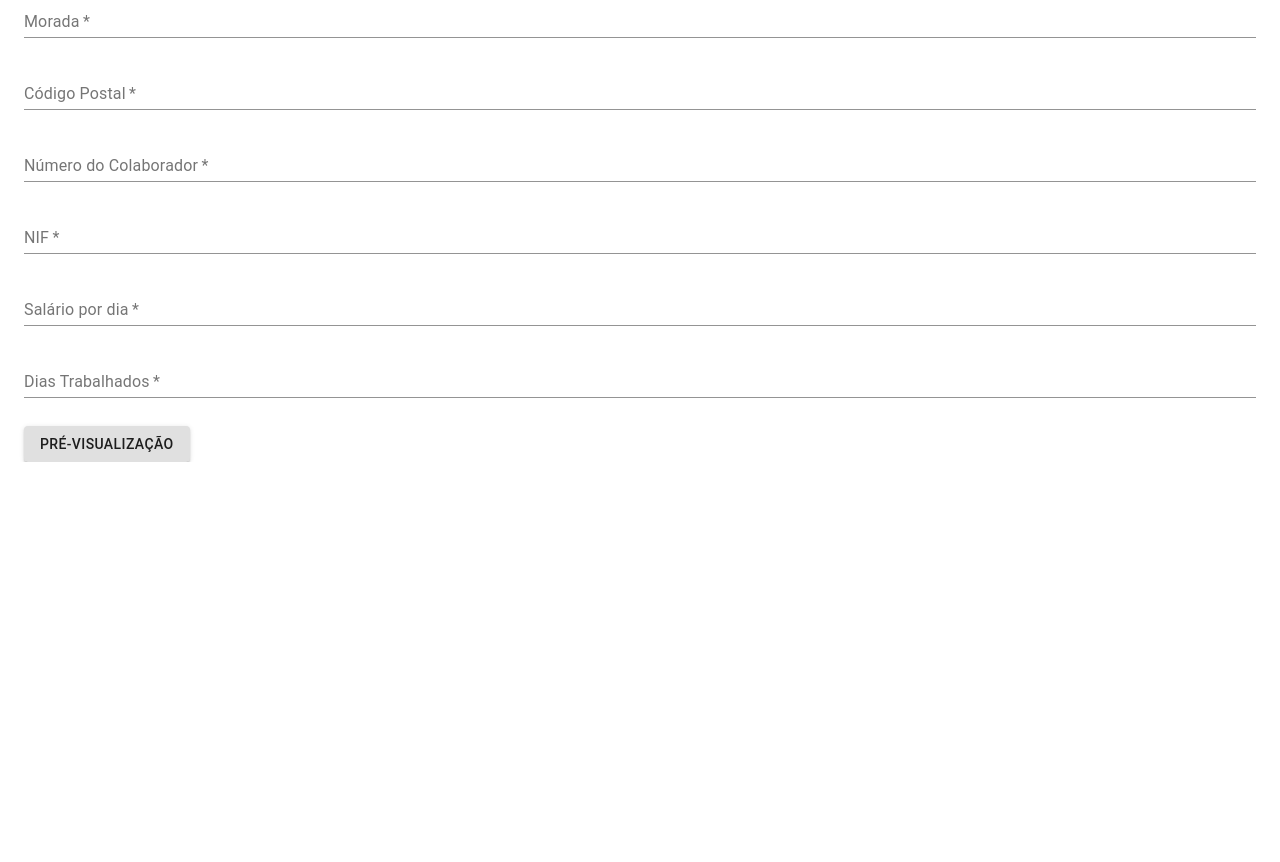
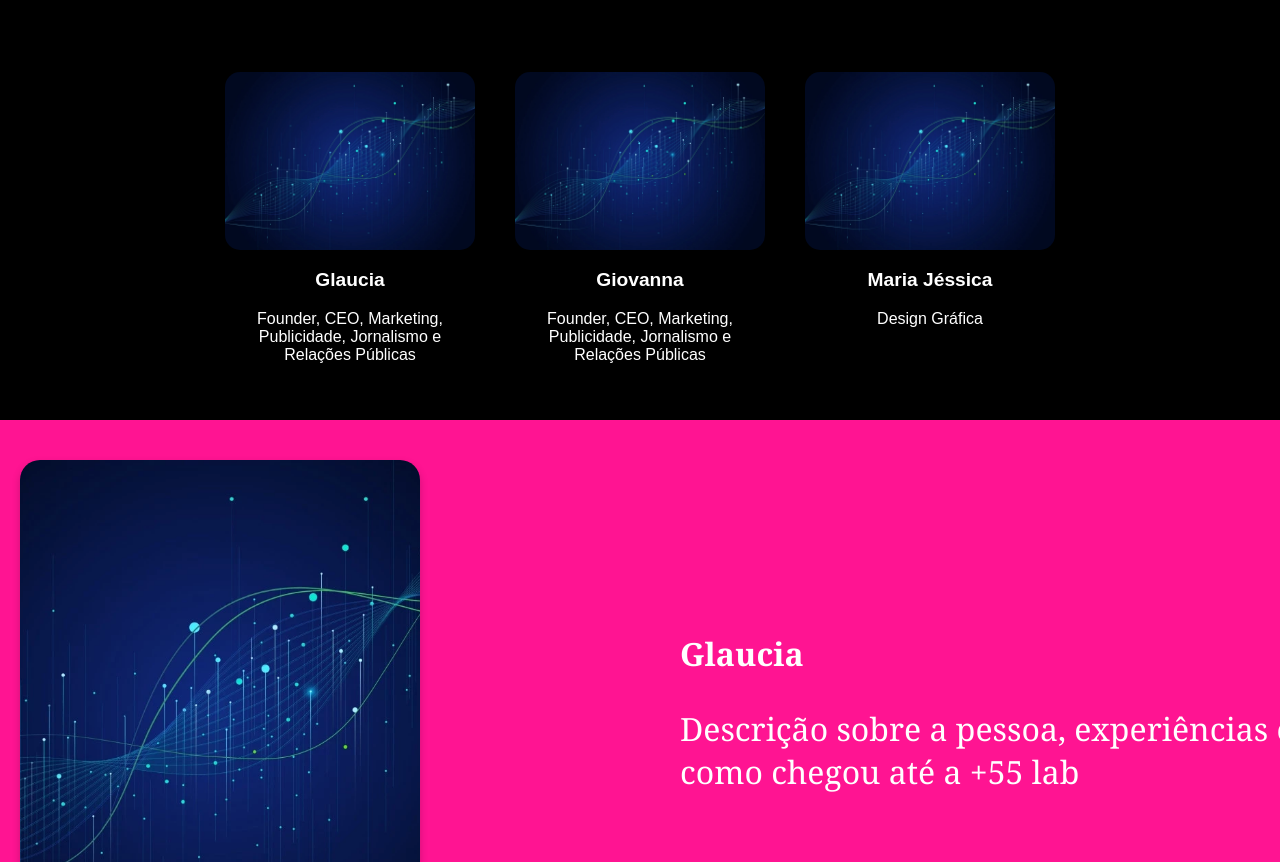
Before and after one commit to nicoly05/react-website, a React (Create React App) app: page /SobreNos in a window 1280 px wide. Shown: the part 280-1142 px from the top of the page. Before the commit the page ends 800 px from the top, so only its background shows below. Built offline with nearby package versions, Linux system fonts and the light colour scheme.

Commit message:
pagina sobre nós

```diff
--- a/src/pages/SobreNos.js
+++ b/src/pages/SobreNos.js
@@ -1,217 +1,67 @@
-import React, { useState } from 'react';
+import React from 'react';
 import "../styles/SobreNos.css";
-import {
-  Container,
-  Typography,
-  TextField,
-  Button,
-  Dialog,
-  DialogTitle,
-  DialogContent,
-  DialogActions,
-} from '@material-ui/core';
-import { jsPDF } from 'jspdf';
+import img1 from '../assets/Metricas.png';
+import img2 from '../assets/Metricas.png';
+import img3 from '../assets/Metricas.png';
+import MetricasImg from '../assets/Metricas.png';
 
-const SobreNos = () => {
-  const [cliente, setCliente] = useState('');
-  const [morada, setMorada] = useState('');
-  const [codigoPostal, setCodigoPostal] = useState('');
-  const [numeroColaborador, setNumeroColaborador] = useState('');
-  const [nif, setNif] = useState('');
-  const [salarioDia, setSalarioDia] = useState('');
-  const [diasTrabalhados, setDiasTrabalhados] = useState('');
-  const [preview, setPreview] = useState(null);
-  const [isModalOpen, setIsModalOpen] = useState(false);
+function SobreNos() {
+  return(
+<div className='sobreNos'>
+    <div className="boxTitulo">
+    <h1>Conheça a nossa equipa</h1>
+    <h2>Pequena descrição sobre a equipa</h2>
+  </div>
+   <div className="box-imagens">
+      <div className="imagem-item">
+        <img src={img1} alt="Imagem 1" />
+        <h3>Glaucia</h3>
+        <p>Founder, CEO, Marketing, Publicidade, Jornalismo e Relações Públicas</p>
+      </div>
+      <div className="imagem-item">
+        <img src={img2} alt="Imagem 2" />
+        <h3>Giovanna</h3>
+        <p>Founder, CEO, Marketing, Publicidade, Jornalismo e Relações Públicas</p>
+      </div>
+      <div className="imagem-item">
+        <img src={img3} alt="Imagem 3" />
+        <h3>Maria Jéssica</h3>
+        <p>Design Gráfica</p>
+      </div>
+    </div>
 
-  const handleSubmit = (e) => {
-    e.preventDefault();
+  {/* Box 2 - Rosa, imagem à esquerda */}
+ <div className="boxRosa">
+    <div className="boxColuna boxImagem">
+      <img src={MetricasImg} alt="Serviço 1" />
+    </div>
+    <div className="boxColuna boxTexto">
+      <h2>Glaucia</h2>
+     <p>Descrição sobre a pessoa, experiências e como chegou até a +55 lab</p>
+    </div>
+  </div>
 
-    const salarioDiaNum = parseFloat(salarioDia);
-    const diasTrabalhadosNum = parseInt(diasTrabalhados, 10);
-    const salarioTotal = salarioDiaNum * diasTrabalhadosNum;
-
-    setPreview({
-      cliente,
-      morada,
-      codigoPostal,
-      numeroColaborador,
-      nif,
-      salarioDia: salarioDiaNum,
-      diasTrabalhados: diasTrabalhadosNum,
-      salarioTotal,
-    });
-
-    setIsModalOpen(true);
-  };
-
-  const handleCloseModal = () => {
-    setIsModalOpen(false);
-  };
-
-  const handleExportPDF = () => {
-    const doc = new jsPDF();
-
-    // Cabeçalho da fatura
-    doc.setFont('Helvetica', 'bold');
-    doc.setFontSize(16);
-    doc.text('Fatura Empresa', 105, 20, null, null, 'center');
-
-    doc.setFont('Helvetica', 'normal');
-    doc.setFontSize(12);
-    doc.text('Data: ' + new Date().toLocaleDateString(), 160, 30);
-
-    doc.text(`Cliente: ${preview.cliente}`, 20, 40);
-    doc.text(`Morada: ${preview.morada}`, 20, 50);
-    doc.text(`Código Postal: ${preview.codigoPostal}`, 20, 60);
-    doc.text(`Número Colaborador: ${preview.numeroColaborador}`, 20, 70);
-    doc.text(`NIF: ${preview.nif}`, 20, 80);
-
-    // Adicionando uma linha horizontal para separar seções
-    doc.setLineWidth(0.5);
-    doc.line(20, 90, 190, 90);
-
-    // Tabela para detalhamento do salário
-    doc.text('Descrição', 20, 100);
-    doc.text('Valor', 150, 100);
-
-    doc.setFont('Helvetica', 'normal');
-    doc.text(`Salário por dia:`, 20, 110);
-    doc.text(`€ ${preview.salarioDia.toFixed(2)}`, 150, 110);
-
-    doc.text(`Dias Trabalhados:`, 20, 120);
-    doc.text(`${preview.diasTrabalhados}`, 150, 120);
-
-    doc.text(`Salário Bruto Total:`, 20, 130);
-    doc.text(`€ ${preview.salarioTotal.toFixed(2)}`, 150, 130);
-
-    // Linha final para rodapé
-    doc.setLineWidth(0.5);
-    doc.line(20, 140, 190, 140);
-
-    // Rodapé
-    doc.setFont('Helvetica', 'italic');
-    doc.text('Obrigado por escolher nossos serviços!', 20, 150);
-
-    doc.setFont('Helvetica', 'bold');
-    doc.text(`Total a Pagar: € ${preview.salarioTotal.toFixed(2)}`, 150, 160);
-
-    // Gerar o PDF
-    doc.save('fatura.pdf');
-  };
-
-  return (
-    <Container>
-      <Typography variant="h4" style={{ marginTop: 20 }}>
-        Simulação de Fatura
-      </Typography>
-      <form onSubmit={handleSubmit} style={{ marginTop: 20 }}>
-        <TextField
-          label="Nome do Cliente"
-          fullWidth
-          required
-          value={cliente}
-          onChange={(e) => setCliente(e.target.value)}
-          margin="normal"
-        />
-        <TextField
-          label="Morada"
-          fullWidth
-          required
-          value={morada}
-          onChange={(e) => setMorada(e.target.value)}
-          margin="normal"
-        />
-        <TextField
-          label="Código Postal"
-          type="number"
-          fullWidth
-          required
-          value={codigoPostal}
-          onChange={(e) => setCodigoPostal(e.target.value)}
-          margin="normal"
-        />
-        <TextField
-          label="Número do Colaborador"
-          type="number"
-          fullWidth
-          required
-          value={numeroColaborador}
-          onChange={(e) => setNumeroColaborador(e.target.value)}
-          margin="normal"
-        />
-        <TextField
-          label="NIF"
-          type="number"
-          fullWidth
-          required
-          value={nif}
-          onChange={(e) => setNif(e.target.value)}
-          margin="normal"
-        />
-        <TextField
-          label="Salário por dia"
-          type="number"
-          fullWidth
-          required
-          value={salarioDia}
-          onChange={(e) => setSalarioDia(e.target.value)}
-          margin="normal"
-        />
-        <TextField
-          label="Dias Trabalhados"
-          type="number"
-          fullWidth
-          required
-          value={diasTrabalhados}
-          onChange={(e) => setDiasTrabalhados(e.target.value)}
-          margin="normal"
-        />
-        <Button
-          type="submit"
-          variant="contained"
-          color="black"
-          style={{ marginTop: 20 }}
-        >
-          Pré-visualização
-        </Button>
-      </form>
-
-      {preview && (
-        <Dialog open={isModalOpen} onClose={handleCloseModal}>
-          <DialogTitle>Pré-visualização da Fatura</DialogTitle>
-          <DialogContent>
-            <div className="faturaPreview">
-              <div className="header">
-                <h2>Fatura Empresa</h2>
-                <p>Cliente: {preview.cliente}</p>
-                <p>Morada: {preview.morada}</p>
-                <p>Código Postal: {preview.codigoPostal}</p>
-                <p>Número Colaborador: {preview.numeroColaborador}</p>
-                <p>NIF: {preview.nif}</p>
-              </div>
-              <div className="content">
-                <p><strong>Salário por dia:</strong> € {preview.salarioDia.toFixed(2)}</p>
-                <p><strong>Dias Trabalhados:</strong> {preview.diasTrabalhados}</p>
-                <p><strong>Salário Bruto Total:</strong> € {preview.salarioTotal.toFixed(2)}</p>
-              </div>
-              <div className="footer">
-                <p>Obrigado por escolher nossos serviços!</p>
-                <p className="total">Total a Pagar: € {preview.salarioTotal.toFixed(2)}</p>
-              </div>
-            </div>
-          </DialogContent>
-          <DialogActions>
-            <Button onClick={handleCloseModal} color="primary">
-              Fechar
-            </Button>
-            <Button onClick={handleExportPDF} color="primary">
-              Exportar PDF
-            </Button>
-          </DialogActions>
-        </Dialog>
-      )}
-    </Container>
+  {/* Box 3 - Preto, imagem à direita */}
+  <div className="boxPreto">
+    <div className="boxColuna boxTexto">
+      <h2>Giovanna</h2>
+      <p>Descrição sobre a pessoa, experiências e como chegou até a +55 lab</p>
+    </div>
+    <div className="boxColuna boxImagem">
+      <img src={MetricasImg} alt="Serviço 1" />
+    </div>
+  </div>
+  {/* Box 2 - Rosa, imagem à esquerda */}
+  <div className="boxRosa">
+    <div className="boxColuna boxImagem">
+      <img src={MetricasImg} alt="Serviço 1" />
+    </div>
+    <div className="boxColuna boxTexto">
+      <h2>Maria Jéssica</h2>
+      <p>Descrição sobre a pessoa, experiências e como chegou até a +55 lab</p>
+    </div>
+  </div>
+</div>
   );
 };
-
 export default SobreNos;
--- a/src/styles/SobreNos.css
+++ b/src/styles/SobreNos.css
@@ -1,119 +1,142 @@
-.simulacao {
-    display: flex;
-    justify-content: center;
-    align-items: flex-start;
-    flex-direction: column;
-    padding: 20px;
-    background-color: #f4f4f9;
+.boxTitulo {
+    width: 100%;
+    background-color: #000;
+    padding: 60px 40px;
+    text-align: center;
+    font-family: 'Georgia', serif;
+    /* ou outra fonte */
+    font-size: 2rem;
+    /* font-weight: bold; */
+    color: white;
 }
 
-.headerContainer {
-    text-align: center;
-    max-width: 600px;
-    margin: 0 auto;
+.boxTitulo h1 {
+    color: white;
+    font-size: 2rem;
+    margin: 0;
+}
+.boxTitulo h2 {
+    color: white;
+    font-size: 1rem;
+    margin: 2;
+}
+.box-imagens {
+  display: flex;
+  justify-content: center;
+  align-items: flex-start;
+  gap: 40px;
+  padding: 40px 20px;
+  background-color: black;
+  flex-wrap: wrap;
 }
 
-.formContainer {
-    width: 100%;
-    max-width: 600px;
-    margin-top: 20px;
-    padding: 20px;
-    background-color: #ffffff;
-    border-radius: 8px;
-    box-shadow: 0 4px 8px rgba(0, 0, 0, 0.1);
+.imagem-item {
+  text-align: center;
+  max-width: 250px;
 }
 
-.formContainer .MuiTextField-root {
-    margin-bottom: 15px;
+.imagem-item img {
+  width: 100%;
+  height: auto;
+  border-radius: 15px;
+  box-shadow: 0 4px 8px rgba(0, 0, 0, 0.1);
 }
 
-.buttonContainer {
-    margin-top: 20px;
+.imagem-item h3 {
+  margin-top: 15px;
+  font-size: 1.2rem;
+  font: bold;
+  color: white;
 }
 
-.buttonContainer button {
-    margin: 10px;
-    padding: 12px 24px;
-    background-color: #1976d2;
-    color: white;
-    border: none;
-    border-radius: 5px;
-    cursor: pointer;
-    font-size: 16px;
+.imagem-item p {
+  font-size: 1rem;
+  color: white;
 }
 
-.buttonContainer button:hover {
-    background-color: #1565c0;
+/* Box 2: Rosa com imagem à esquerda */
+.boxRosa {
+    display: flex;
+    flex-direction: row;
+    background-color: #ff1492;
+    color: white;
+    padding: 40px 20px;
+    width: 100%;
+    justify-content: center;
+    align-items: center;
+    gap: 40px;
+    flex-wrap: wrap;
+    font-family: 'Georgia', serif;
+    /* ou outra fonte */
+    font-size: 2rem;
+    color: white;
 }
 
-.faturaPreview {
-    max-width: 800px;
-    margin: 0 auto;
-    padding: 20px;
-    background-color: #ffffff;
-    border-radius: 8px;
-    box-shadow: 0 4px 8px rgba(0, 0, 0, 0.1);
-    border: 1px solid #e0e0e0;
-    font-family: "Arial", sans-serif;
+.boxRosa .boxImagem img {
+    width: 400px;
+    /* ou qualquer tamanho que prefiras */
+    height: 500px;
+    border-radius: 20px;
+    /* Borda arredondada */
+    object-fit: cover;
+    box-shadow: 0 4px 8px rgba(0, 0, 0, 0.2);
+    /* opcional: sombra leve */
 }
 
-.faturaPreview .header {
-    text-align: center;
-    margin-bottom: 30px;
+/* Box 3: Preto com imagem à direita */
+.boxPreto {
+    display: flex;
+    flex-direction: row;
+    background-color: #000;
+    color: white;
+    padding: 40px 20px;
+    width: 100%;
+    justify-content: center;
+    align-items: center;
+    gap: 40px;
+    flex-wrap: wrap;
+    font-family: 'Georgia', serif;
+    /* ou outra fonte */
+    font-size: 2rem;
+    color: white;
 }
 
-.faturaPreview .header h2 {
-    font-size: 1.5rem;
-    margin: 0;
+.boxPreto .boxImagem img {
+    width: 400px;
+    /* ou qualquer tamanho que prefiras */
+    height: 500px;
+    border-radius: 20px;
+    /* Borda arredondada */
+    object-fit: cover;
+    box-shadow: 0 4px 8px rgba(0, 0, 0, 0.2);
+    /* opcional: sombra leve */
 }
 
-.faturaPreview .header p {
-    font-size: 1rem;
-    margin: 5px 0;
-    color: #555;
+.boxColuna {
+    flex: 1;
+    min-width: 250px;
 }
 
-.faturaPreview .content {
-    margin-bottom: 30px;
-    font-size: 1rem;
+.boxTexto h2 {
+    font-size: 2rem;
+    margin-bottom: 10px;
 }
 
-.faturaPreview .content p {
-    margin: 5px 0;
-    color: #333;
+.boxTexto ul {
+    list-style-type: disc;
+    padding-left: 20px;
 }
 
-.faturaPreview .footer {
-    text-align: center;
-    margin-top: 20px;
-}
+@media screen and (max-width: 768px) {
 
-.faturaPreview .footer p {
-    font-size: 0.9rem;
-    color: #777;
-}
-
-.faturaPreview .footer .total {
-    font-size: 1.2rem;
-    font-weight: bold;
-    color: #333;
-}
-
-@media only screen and (max-width: 768px) {
-    .faturaPreview {
-        padding: 15px;
+    .boxRosa,
+    .boxPreto {
+        flex-direction: column;
+        text-align: center;
     }
 
-    .faturaPreview .header h2 {
-        font-size: 1.3rem;
-    }
-
-    .faturaPreview .content p,
-    .faturaPreview .footer p {
-        font-size: 0.9rem;
-    }
-
-    .faturaPreview .footer .total {
-        font-size: 1rem;
+    .boxTexto ul {
+        padding-left: 0;
+        list-style-position: inside;
     }
 }
```
Also changed, not shown: src/pages/Servicos.js (+3 -13 lines).
